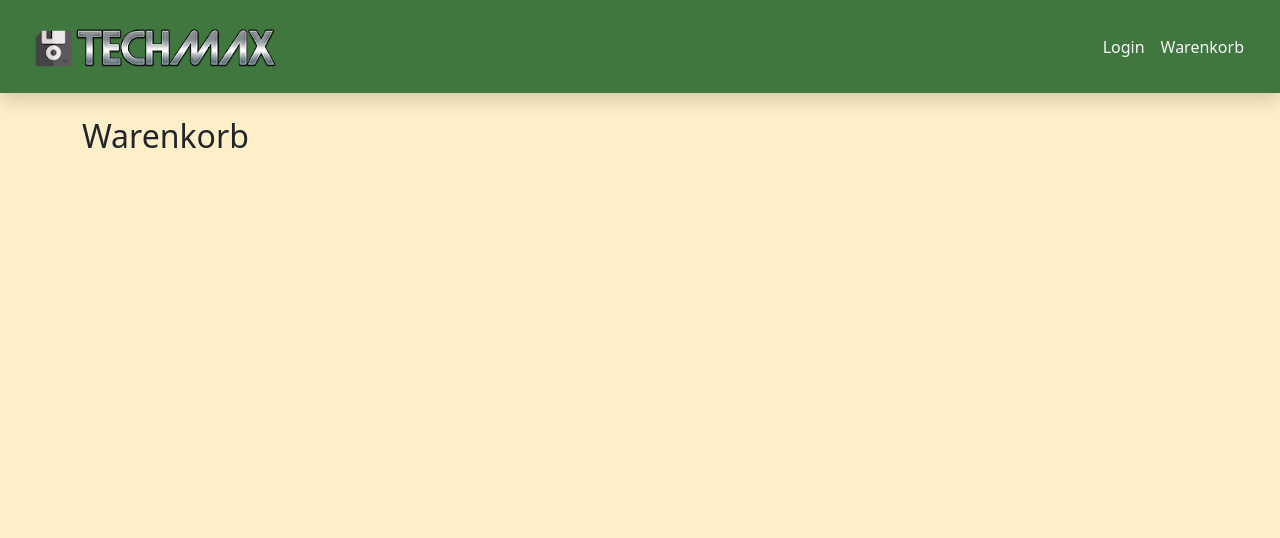
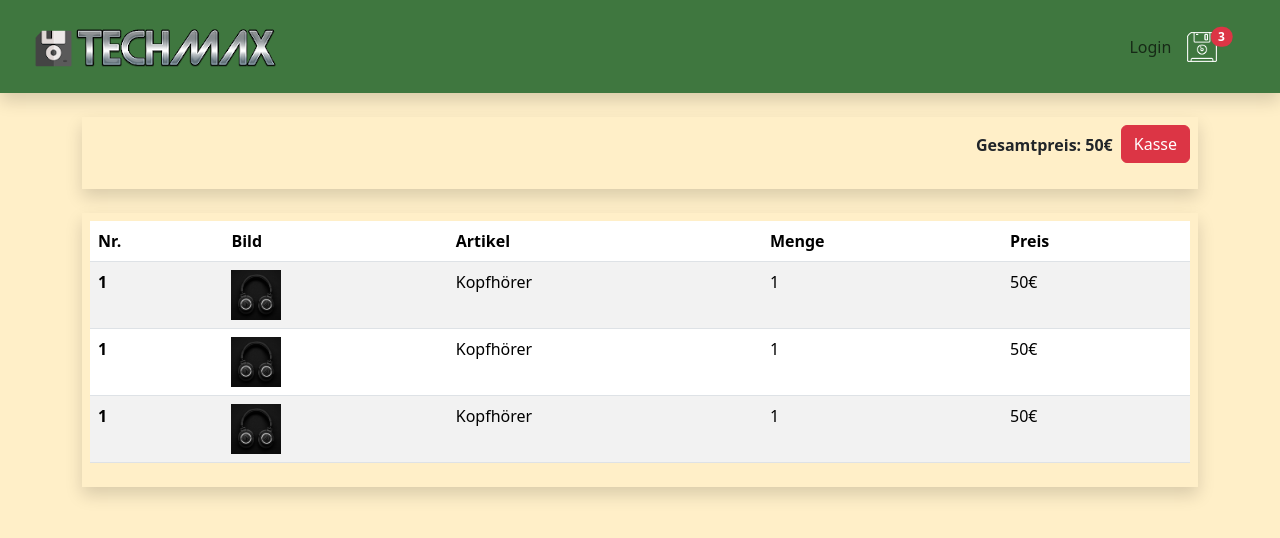
Before and after one commit to Michelle-bit-web/techmax, a Django app: page /warenkorb/ in a window 1280 px wide. Shown: the top 538 px of the page. Run offline with Django 5.2, Linux system fonts and the light colour scheme.

Commit message:
basket layout build

```diff
--- a/shop/templates/shop/menu.html
+++ b/shop/templates/shop/menu.html
@@ -3,9 +3,12 @@
   <div class="container-fluid">
     <a class="navbar-brand link-light" href="{% url 'shop' %}"><img src="{% static 'bilder/logo.png' %}" alt="TechMax Logo"></a>
     <ul class="navbar-nav">
-      <div class="d-flex">
-          <a class="nav-link p-2 link-light" href="#">Login</a>
-          <a class="nav-link p-2 link-light" href="{% url 'warenkorb' %}">Warenkorb</a>
+      <div class="d-flex align-items-center">
+          <a class="nav-link p-2 btn btn-light" href="#">Login</a>
+          <a class="nav-link p-2 link-light" href="{% url 'warenkorb' %}">
+            <img src="{% static 'bilder/floppy.png' %}" alt="">
+            <span class="badge rounded-pill bg-danger posizion-absolute top-25 start-25 translate-middle">3</span>
+          </a>
       </div>
     </ul>
   </div>
--- a/shop/templates/shop/warenkorb.html
+++ b/shop/templates/shop/warenkorb.html
@@ -1,5 +1,54 @@
-{% extends 'shop/index.html' %}
+{% extends 'shop/index.html' %} {% block content %}
+{% load static %}
 
-{% block content %}
-<h2>Warenkorb</h2>
+<div class="row mt-4">
+  <div class="col-12">
+    <div class="shadow p-2 mb-4">
+      <div class="d-flex justify-content-end">
+        <p class="fw-bold p-2">Gesamtpreis: 50€</p>
+        <p>
+          <a href="{% url 'kasse' %}" class="btn btn-danger"> Kasse </a>
+        </p>
+      </div>
+    </div>
+  </div>
+  <div class="col-12">
+    <div class="shadow p-2 mb-4">
+      <table class="table table-striped table-hover">
+        <thead>
+          <tr>
+            <th scope="col">Nr.</th>
+            <th scope="col">Bild</th>
+            <th scope="col">Artikel</th>
+            <th scope="col">Menge</th>
+              <th scope="col">Preis</th>
+          </tr>
+        </thead>
+        <tbody class="0table-group-divider">
+          <tr>
+            <th scope="row">1</th>
+            <td><img src="{% static 'bilder/kopfhoerer.jpg' %}" width="50" height="50" alt="Artikel"></td>
+            <td>Kopfhörer</td>
+            <td>1</td>
+            <td>50€</td>
+          </tr>
+          <tr>
+           <th scope="row">1</th>
+            <td><img src="{% static 'bilder/kopfhoerer.jpg' %}" width="50" height="50" alt="Artikel"></td>
+            <td>Kopfhörer</td>
+            <td>1</td>
+            <td>50€</td>
+          </tr>
+          <tr>
+           <th scope="row">1</th>
+            <td><img src="{% static 'bilder/kopfhoerer.jpg' %}" width="50" height="50" alt="Artikel"></td>
+            <td>Kopfhörer</td>
+            <td>1</td>
+            <td>50€</td>
+          </tr>
+        </tbody>
+      </table>
+    </div>
+  </div>
+</div>
 {% endblock content %}
```
Also changed, not shown: static/bilder/floppy.png (added).
